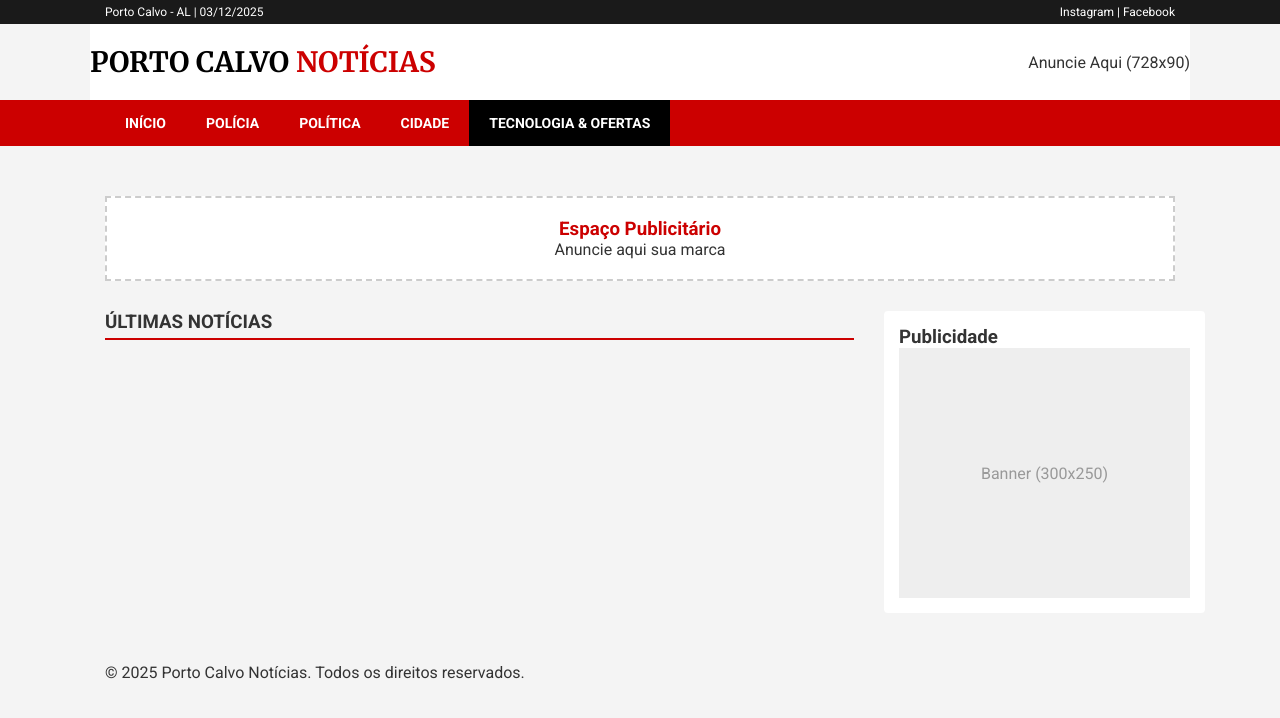
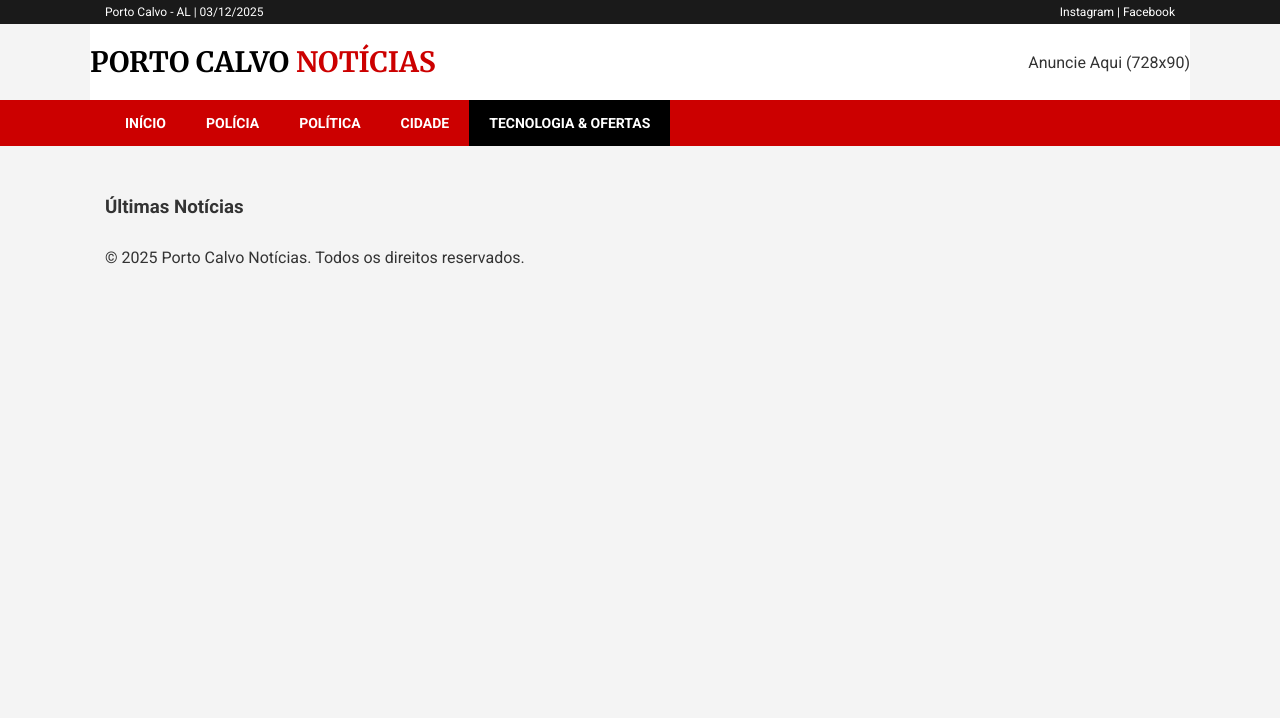
Before and after one commit to silviosantospc/portocalvo-noticias-site, a Jekyll site: the page built from index.html, in a window 1280 px wide. Shown: the top 718 px of the page. Built offline with Jekyll 4.4.1, drawn with Linux system fonts in a browser that asks for light colours.

Commit message:
Correção

```diff
--- a/index.html
+++ b/index.html
@@ -14,51 +14,18 @@ title: Home
     </a>
   </div>
   {% endfor %}
-
-  <div class="hero-side">
-    {% for post in site.posts limit:2 offset:1 %}
-    <div class="hero-small">
-      <a href="{{ post.url }}">
-        <div class="small-text">
-          <span class="tag-small">{{ post.category }}</span>
-          <h3>{{ post.title }}</h3>
-        </div>
-      </a>
-    </div>
-    {% endfor %}
-  </div>
-</section>
-
-<section class="affiliate-banner">
-  <div class="banner-box">
-    <h3>Espaço Publicitário</h3>
-    <p>Anuncie aqui sua marca</p>
-  </div>
 </section>
 
 <div class="content-wrapper">
   <div class="main-column">
-    <h3 class="section-title">Últimas Notícias</h3>
+    <h3>Últimas Notícias</h3>
     <div class="news-list">
-      {% for post in site.posts offset:3 %}
+      {% for post in site.posts offset:1 %}
       <article class="news-card">
-        <div class="news-img">
-          <img src="{{ post.image }}" alt="{{ post.title }}">
-        </div>
-        <div class="news-info">
-          <span class="date">{{ post.date | date: "%d/%m/%Y" }}</span>
-          <h2><a href="{{ post.url }}">{{ post.title }}</a></h2>
-          <p>{{ post.description }}</p>
-        </div>
+         <h2><a href="{{ post.url }}">{{ post.title }}</a></h2>
+         <p>{{ post.description }}</p>
       </article>
       {% endfor %}
     </div>
   </div>
-
-  <aside class="sidebar">
-    <div class="widget">
-      <h3>Publicidade</h3>
-      <div class="ad-square">Banner (300x250)</div>
-    </div>
-  </aside>
 </div>
```
